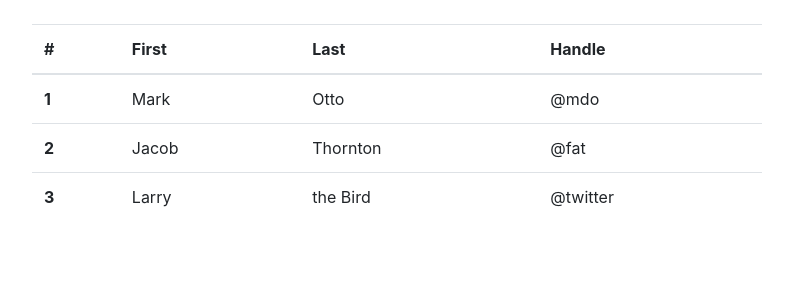
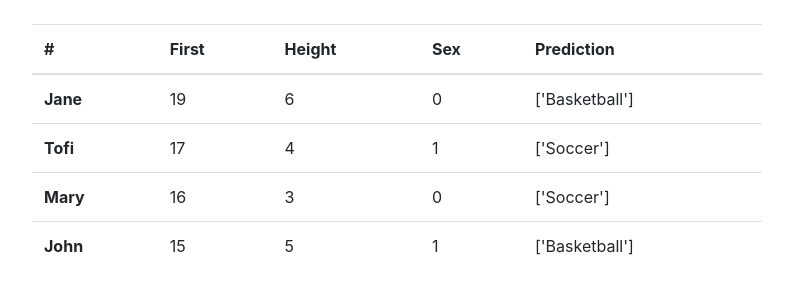
Before and after one commit to RafaelsNeurons/ml_django_yt_tutorial, a Django app: page /predictions/ in a window 1280 px wide. Shown: the part 56-356 px from the top of the page, without its empty margins (243-1036 px from the left). Run offline with Django 4.2, Linux system fonts and the light colour scheme; data comes from the database, SQL or seed files in the repository; both versions use the stored data as it was after the commit.

Commit message:
Finish Frontend

```diff
--- a/dashboard/admin.py
+++ b/dashboard/admin.py
@@ -2,4 +2,7 @@ from django.contrib import admin
 from .models import Data
 
 # Register your models here.
-admin.site.register(Data)
+class DataAdmin(admin.ModelAdmin):
+    list_display=('name','age','height','sex','predictions')
+
+admin.site.register(Data, DataAdmin)
--- a/dashboard/models.py
+++ b/dashboard/models.py
@@ -16,6 +16,12 @@ class Data(models.Model):
     predictions = models.CharField(max_length=100, blank=True)
     date = models.DateTimeField(auto_now_add=True)
 
+
+    def save(self, *args, **kwargs):
+        ml_model = joblib.load('ml_model/ml_sport_model.joblib')
+        self.predictions = ml_model.predict([[self.age,self.height,self.sex]])
+        return super().save(*args, *kwargs)
+
     class Meta:
         ordering = ['-date']
 
--- a/dashboard/views.py
+++ b/dashboard/views.py
@@ -1,8 +1,27 @@
-from django.shortcuts import render
+from django.shortcuts import render, redirect
+from .forms import DataForm
+from .models import Data
 
 # Create your views here.
+
+
 def index(request):
-    return render(request, 'dashboard/index.html')
+    if request.method =='POST':
+        form = DataForm(request.POST)
+        if form.is_valid():
+            form.save()
+            return redirect('dashboard-predictions')
+    else:
+        form = DataForm()
+
+    context = {
+        'form': form,
+    }
+    return render(request, 'dashboard/index.html',context)
 
 def predictions(request):
-    return render(request, 'dashboard/predictions.html')
+    predicted_sports = Data.objects.all()
+    context={
+        'predicted_sports': predicted_sports
+    }
+    return render(request, 'dashboard/predictions.html', context)
--- a/ml_django_yt_tutorial/settings.py
+++ b/ml_django_yt_tutorial/settings.py
@@ -39,6 +39,7 @@ INSTALLED_APPS = [
     'django.contrib.messages',
     'django.contrib.staticfiles',
     'dashboard.apps.DashboardConfig',
+    'crispy_forms',
 ]
 
 MIDDLEWARE = [
@@ -101,6 +102,7 @@ AUTH_PASSWORD_VALIDATORS = [
     },
 ]
 
+CRISPY_TEMPLATE_PACK = 'bootstrap4'
 
 # Internationalization
 # https://docs.djangoproject.com/en/4.0/topics/i18n/
--- a/templates/dashboard/predictions.html
+++ b/templates/dashboard/predictions.html
@@ -8,31 +8,23 @@
             <table class="table">
                 <thead>
                   <tr>
-                    <th scope="col">#</th>
-                    <th scope="col">First</th>
-                    <th scope="col">Last</th>
-                    <th scope="col">Handle</th>
+                    <th scope="Name">#</th>
+                    <th scope="Age">First</th>
+                    <th scope="col">Height</th>
+                    <th scope="col">Sex</th>
+                    <th scope="col">Prediction</th>
                   </tr>
                 </thead>
                 <tbody>
+                  {% for data in predicted_sports %}
                   <tr>
-                    <th scope="row">1</th>
-                    <td>Mark</td>
-                    <td>Otto</td>
-                    <td>@mdo</td>
-                  </tr>
-                  <tr>
-                    <th scope="row">2</th>
-                    <td>Jacob</td>
-                    <td>Thornton</td>
-                    <td>@fat</td>
-                  </tr>
-                  <tr>
-                    <th scope="row">3</th>
-                    <td>Larry</td>
-                    <td>the Bird</td>
-                    <td>@twitter</td>
-                  </tr>
+                    <th scope="row">{{ data.name }}</th>
+                    <td>{{ data.age }}</td>
+                    <td>{{ data.height }}</td>
+                    <td>{{ data.sex }}</td>
+                    <td>{{ data.predictions }}</td>
+                  </td>
+                  {% endfor %}
                 </tbody>
               </table>
         </div>
```
Also changed, not shown: dashboard/forms.py (added, +7 -0 lines), templates/dashboard/index.html (+6 -2 lines), db.sqlite3.
